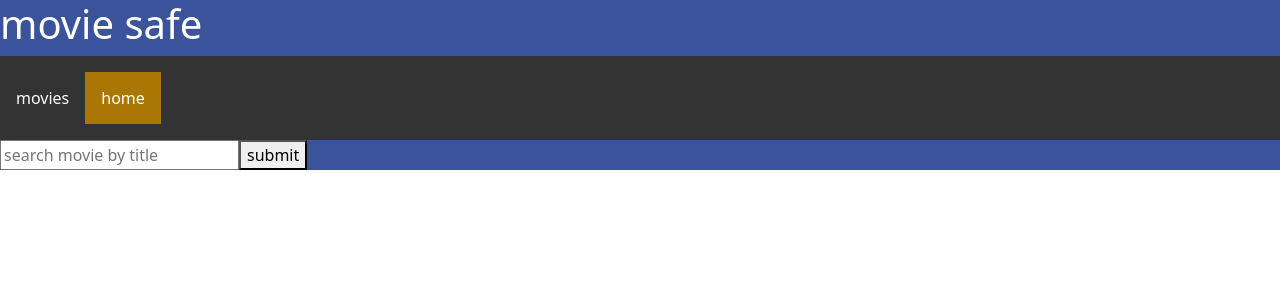
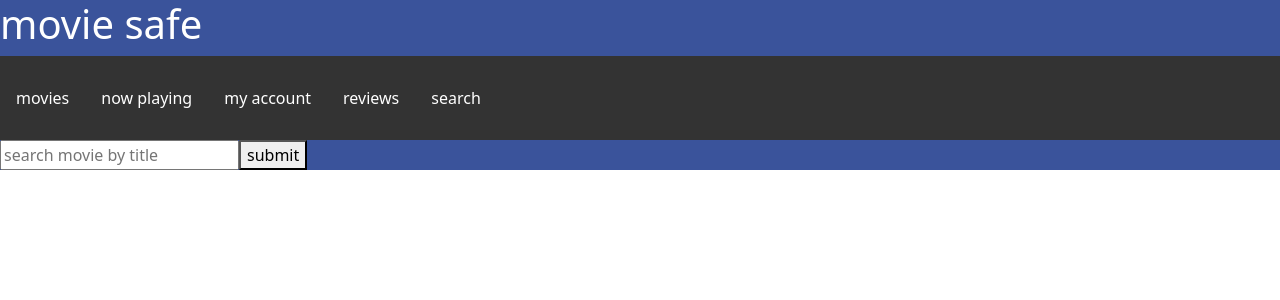
Before and after one commit to danainjax/is-it-ok, a React (Create React App) app: page / in a window 1280 px wide. Shown: the top 300 px of the page. Built offline with nearby package versions, Linux system fonts and the light colour scheme.

Commit message:
added more options to navbar for build

```diff
--- a/src/components/Navbar.js
+++ b/src/components/Navbar.js
@@ -8,7 +8,16 @@ export const Navbar = () => {
           <NavLink to='/movies'>movies</NavLink>
         </li>
         <li>
-          <NavLink to='/'>home</NavLink>
+          <NavLink to='/movies'>now playing</NavLink>
+        </li>
+        <li>
+          <NavLink to='/user/:id'>my account</NavLink>
+        </li>
+        <li>
+          <NavLink to='/reviews'>reviews</NavLink>
+        </li>
+        <li>
+          <NavLink to='/search'>search</NavLink>
         </li>
       </ul>
     </div>
```
